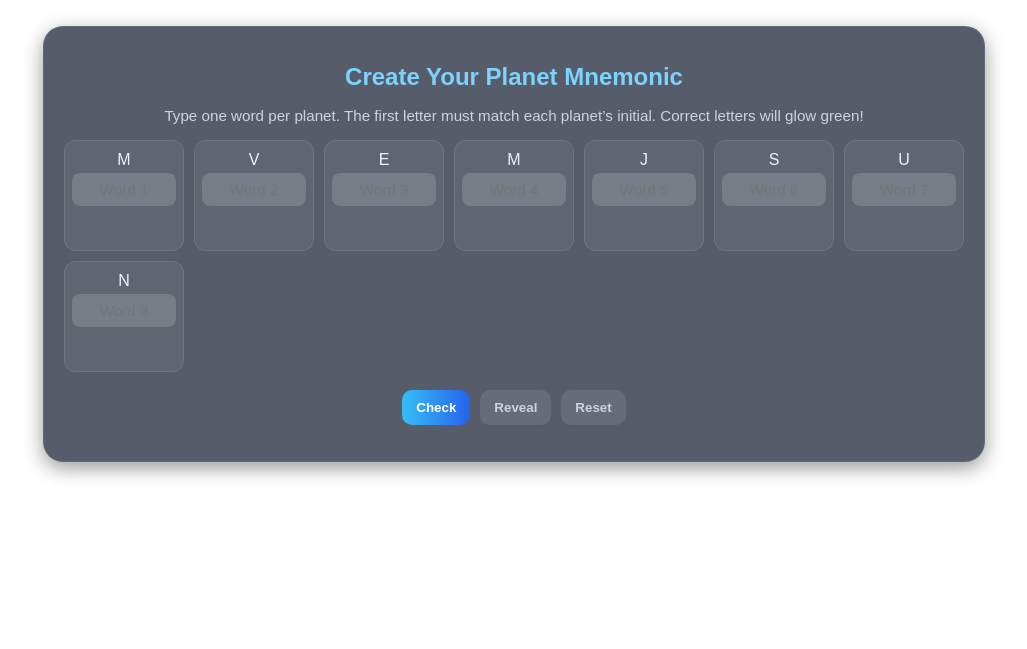
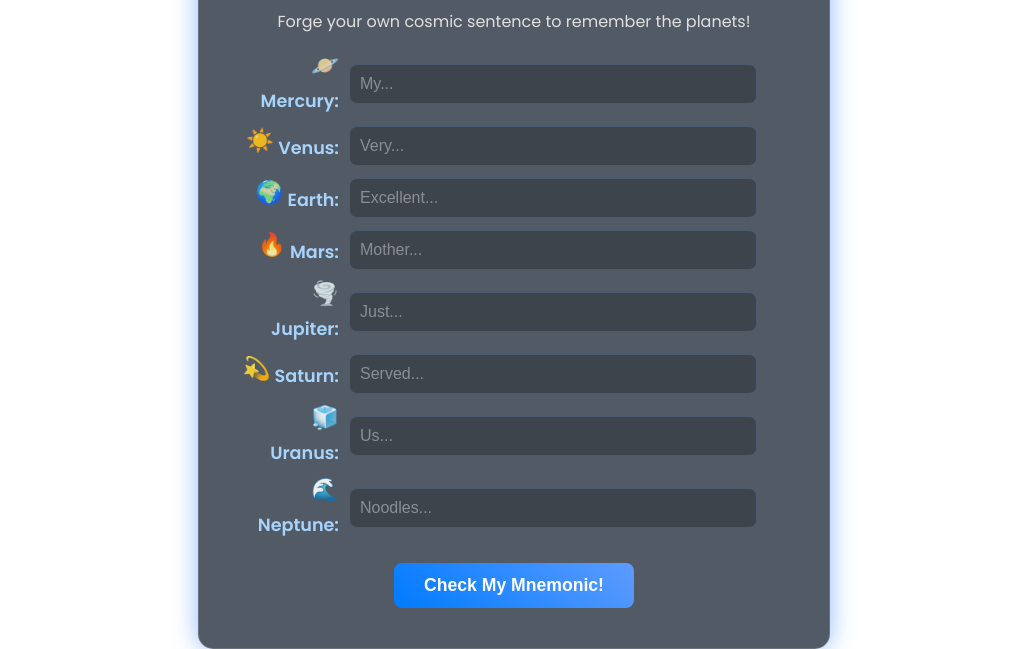
Before and after one commit to amal-projects-create/genially, a plain HTML site: page index.html in a window 1280 px wide. Shown: the part 156-805 px from the top of the page, without its empty margins (126-1153 px from the left). Drawn offline with Linux system fonts and the light colour scheme.

Commit message:
Update index.html

```diff
--- a/index.html
+++ b/index.html
@@ -1,235 +1,258 @@
-<!doctype html>
+<!DOCTYPE html>
 <html lang="en">
 <head>
-  <meta charset="utf-8" />
-  <meta name="viewport" content="width=device-width,initial-scale=1" />
-  <title>Planet Order — Mnemonic Builder</title>
+<meta charset="utf-8">
+<meta name="viewport" content="width=device-width, initial-scale=1.0">
+<title>Mnemonic Planet Order</title>
+<link rel="preconnect" href="https://fonts.googleapis.com">
+<link rel="preconnect" href="https://fonts.gstatic.com" crossorigin>
+<link href="https://fonts.googleapis.com/css2?family=Poppins:wght@400;600&display=swap" rel="stylesheet">
 <style>
+  :root {
+    --glow-color: #5d9bff;
+  }
+
   html, body {
-      width: 100%;
-      height: 100%;
     margin: 0;
     padding: 0;
+    height: 100%;
     background: transparent;
-      overflow: hidden;
-      font-family: 'Nunito', sans-serif;
-    }
-
-    body {
+    font-family: 'Poppins', sans-serif;
+    color: #e0e0e0;
     display: flex;
+    justify-content: center;
     align-items: center;
-      justify-content: center;
-      color: #eaf2ff;
   }
 
   .container {
     width: 95%;
-      max-width: 900px;
-      background: rgba(15, 23, 42, 0.7);
-      backdrop-filter: blur(10px);
-      border-radius: 20px;
-      border: 1px solid rgba(255, 255, 255, 0.08);
-      padding: 20px;
-      box-shadow: 0 6px 20px rgba(0, 0, 0, 0.4);
+    max-width: 550px;
+    margin: 1em auto;
+    padding: clamp(1em, 5vw, 2.5em);
+    background: rgba(25, 35, 50, 0.75);
+    border-radius: 15px;
+    border: 1px solid rgba(255, 255, 255, 0.15);
+    box-shadow: 0 0 15px rgba(0,0,0,0.4);
     text-align: center;
-      transform: scale(1);
-      transform-origin: center;
-      transition: transform 0.3s ease;
+    position: relative;
+    overflow: hidden;
+    animation: softGlow 6s ease-in-out infinite alternate;
   }
 
-    @media (max-width: 600px) {
-      .container { transform: scale(0.9); }
+  @keyframes softGlow {
+    0% { box-shadow: 0 0 12px rgba(93,155,255,0.4); }
+    100% { box-shadow: 0 0 25px rgba(93,155,255,0.7); }
   }
 
   h1 {
-      font-size: 1.5rem;
-      margin-bottom: 10px;
-      color: #7dd3fc;
+    font-size: clamp(1.5rem, 5vw, 2.2rem);
+    color: #fff;
+    text-shadow: 0 0 8px var(--glow-color);
+    margin-top: 0;
+    display: flex;
+    justify-content: center;
+    align-items: center;
+    gap: .3em;
   }
 
+  h1::before { content: '🚀'; }
+  h1::after { content: '🌟'; }
+
   p {
-      color: #cbd5e1;
-      font-size: 0.95rem;
-      margin-bottom: 16px;
+    font-size: clamp(0.8rem, 2.5vw, 1rem);
+    margin-top: 0.5em;
   }
 
-    .grid {
+  .planet-input-grid {
     display: grid;
-      grid-template-columns: repeat(auto-fit, minmax(120px, 1fr));
-      gap: 10px;
+    grid-template-columns: 1fr;
+    gap: 12px;
+    margin-top: 20px;
   }
 
-    .blank {
-      background: rgba(255, 255, 255, 0.05);
-      border: 1px solid rgba(255, 255, 255, 0.1);
-      border-radius: 12px;
-      padding: 10px;
+  .planet-input {
     display: flex;
-      flex-direction: column;
     align-items: center;
-      transition: background 0.3s ease, transform 0.2s ease;
+    justify-content: space-between;
+    transition: transform 0.2s ease;
   }
 
-    .blank:hover { transform: translateY(-3px); background: rgba(255, 255, 255, 0.1); }
-
-    input.word {
-      width: 90%;
-      padding: 8px;
-      margin-top: 4px;
-      border-radius: 8px;
-      border: none;
-      background: rgba(255,255,255,0.15);
-      color: #fff;
-      text-align: center;
-      outline: none;
-      font-size: 0.95rem;
-      transition: background 0.3s ease;
+  .planet-input:hover {
+    transform: scale(1.02);
   }
 
-    input.word:focus {
-      background: rgba(255,255,255,0.25);
+  .planet-name {
+    flex: 0 0 100px;
+    text-align: right;
+    margin-right: 10px;
+    font-weight: 600;
+    color: #a7d4fd;
+    font-size: clamp(0.9rem, 3vw, 1.1rem);
+  }
+
+  input[type="text"] {
+    flex: 1 1 auto;
+    padding: 10px;
+    background-color: rgba(0, 0, 0, 0.25);
+    border: 1px solid #4a5a70;
+    border-radius: 8px;
+    color: #fff;
+    font-size: clamp(0.9rem, 3vw, 1rem);
+    transition: all 0.3s ease;
+  }
+
+  input[type="text"]::placeholder {
+    color: rgba(255, 255, 255, 0.4);
+  }
+
+  input[type="text"]:focus {
+    outline: none;
+    border-color: var(--glow-color);
+    box-shadow: 0 0 8px var(--glow-color);
   }
 
   .indicator {
-      margin-top: 6px;
-      width: 28px;
-      height: 28px;
-      border-radius: 8px;
-      display: flex;
-      align-items: center;
-      justify-content: center;
-      font-weight: bold;
-      font-size: 1.1rem;
+    flex: 0 0 24px;
+    width: 24px;
+    height: 24px;
+    margin-left: 8px;
+    border-radius: 50%;
+    transition: all 0.3s ease;
+    font-size: 16px;
+    line-height: 24px;
+    text-align: center;
   }
 
-    .ok { background: rgba(16,185,129,0.2); color: #10b981; }
-    .bad { background: rgba(239,68,68,0.2); color: #ef4444; }
+  .correct {
+    background-color: #28a745;
+    box-shadow: 0 0 10px #28a745;
+    animation: pulseGreen 0.8s ease;
+  }
 
-    .buttons {
-      display: flex;
-      flex-wrap: wrap;
-      justify-content: center;
-      gap: 10px;
-      margin-top: 18px;
+  .wrong {
+    background-color: #dc3545;
+    box-shadow: 0 0 10px #dc3545;
+    animation: shake 0.4s ease;
+  }
+
+  @keyframes pulseGreen {
+    0% { transform: scale(1); }
+    50% { transform: scale(1.2); }
+    100% { transform: scale(1); }
+  }
+
+  @keyframes shake {
+    0%, 100% { transform: translateX(0); }
+    25% { transform: translateX(-3px); }
+    75% { transform: translateX(3px); }
   }
 
   button {
-      padding: 10px 14px;
-      border-radius: 10px;
+    padding: 12px 30px;
+    margin-top: 25px;
     border: none;
+    background: linear-gradient(45deg, #007bff, #5d9bff);
+    color: white;
+    border-radius: 8px;
+    cursor: pointer;
+    font-size: clamp(0.9rem, 3vw, 1.1rem);
     font-weight: 600;
-      cursor: pointer;
-      transition: transform 0.2s ease, background 0.3s ease;
+    transition: transform 0.2s ease, box-shadow 0.2s ease;
   }
 
-    .btn-check { background: linear-gradient(90deg, #38bdf8, #2563eb); color: #fff; }
-    .btn-reset, .btn-reveal { background: rgba(255,255,255,0.1); color: #cbd5e1; }
-    button:hover { transform: scale(1.05); }
-
-    .result {
-      margin-top: 16px;
-      font-size: 1rem;
-      color: #93c5fd;
+  button:hover {
+    transform: translateY(-2px);
+    box-shadow: 0 4px 15px rgba(93, 155, 255, 0.6);
   }
 
+  .correct::after, .wrong::after {
+    color: white;
+  }
+
+  .correct::after { content: '✔'; }
+  .wrong::after { content: '✖'; }
+
+  .decor {
+    font-size: 1.4rem;
+    display: inline-block;
+    animation: floaty 5s ease-in-out infinite alternate;
+    opacity: 0.9;
+  }
+
+  @keyframes floaty {
+    0% { transform: translateY(0); }
+    100% { transform: translateY(-6px); }
+  }
 </style>
 </head>
 <body>
 <div class="container">
-    <h1>Create Your Planet Mnemonic</h1>
-    <p>Type one word per planet. The first letter must match each planet’s initial. Correct letters will glow green!</p>
+  <h1>Stellar Mnemonic Creator</h1>
+  <p>Forge your own cosmic sentence to remember the planets!</p>
 
-    <div class="grid" id="blanks"></div>
-
-    <div class="buttons">
-      <button class="btn-check" id="checkBtn">Check</button>
-      <button class="btn-reveal" id="revealBtn">Reveal</button>
-      <button class="btn-reset" id="resetBtn">Reset</button>
+  <div class="planet-input-grid">
+    <div class="planet-input">
+      <span class="planet-name"><span class="decor">🪐</span> <b>M</b>ercury:</span>
+      <input type="text" id="planet1" placeholder="My...">
+      <span id="indicator1" class="indicator"></span>
+    </div>
+    <div class="planet-input">
+      <span class="planet-name"><span class="decor">☀️</span> <b>V</b>enus:</span>
+      <input type="text" id="planet2" placeholder="Very...">
+      <span id="indicator2" class="indicator"></span>
+    </div>
+    <div class="planet-input">
+      <span class="planet-name"><span class="decor">🌍</span> <b>E</b>arth:</span>
+      <input type="text" id="planet3" placeholder="Excellent...">
+      <span id="indicator3" class="indicator"></span>
+    </div>
+    <div class="planet-input">
+      <span class="planet-name"><span class="decor">🔥</span> <b>M</b>ars:</span>
+      <input type="text" id="planet4" placeholder="Mother...">
+      <span id="indicator4" class="indicator"></span>
+    </div>
+    <div class="planet-input">
+      <span class="planet-name"><span class="decor">🌪️</span> <b>J</b>upiter:</span>
+      <input type="text" id="planet5" placeholder="Just...">
+      <span id="indicator5" class="indicator"></span>
+    </div>
+    <div class="planet-input">
+      <span class="planet-name"><span class="decor">💫</span> <b>S</b>aturn:</span>
+      <input type="text" id="planet6" placeholder="Served...">
+      <span id="indicator6" class="indicator"></span>
+    </div>
+    <div class="planet-input">
+      <span class="planet-name"><span class="decor">🧊</span> <b>U</b>ranus:</span>
+      <input type="text" id="planet7" placeholder="Us...">
+      <span id="indicator7" class="indicator"></span>
+    </div>
+    <div class="planet-input">
+      <span class="planet-name"><span class="decor">🌊</span> <b>N</b>eptune:</span>
+      <input type="text" id="planet8" placeholder="Noodles...">
+      <span id="indicator8" class="indicator"></span>
+    </div>
   </div>
 
-    <div id="result" class="result"></div>
+  <button id="checkButton">Check My Mnemonic!</button>
 </div>
 
 <script>
-    const PLANETS = [
-      {name:'Mercury', letter:'M'},
-      {name:'Venus', letter:'V'},
-      {name:'Earth', letter:'E'},
-      {name:'Mars', letter:'M'},
-      {name:'Jupiter', letter:'J'},
-      {name:'Saturn', letter:'S'},
-      {name:'Uranus', letter:'U'},
-      {name:'Neptune', letter:'N'}
-    ];
-
-    const blanks = document.getElementById('blanks');
-    const checkBtn = document.getElementById('checkBtn');
-    const revealBtn = document.getElementById('revealBtn');
-    const resetBtn = document.getElementById('resetBtn');
-    const result = document.getElementById('result');
-
-    PLANETS.forEach((p, i) => {
-      const div = document.createElement('div');
-      div.className = 'blank';
-      div.innerHTML = `
-        <div>${p.letter}</div>
-        <input class="word" placeholder="Word ${i+1}" data-index="${i}">
-        <div class="indicator"></div>
-      `;
-      blanks.appendChild(div);
-    });
-
-    function normalize(str){
-      return str.trim().charAt(0).toUpperCase();
+  function checkAnswers() {
+    const planets = ['M', 'V', 'E', 'M', 'J', 'S', 'U', 'N'];
+    for (let i = 0; i < planets.length; i++) {
+      const inputEl = document.getElementById('planet' + (i + 1));
+      const indicatorEl = document.getElementById('indicator' + (i + 1));
+      const value = inputEl.value.trim();
+      indicatorEl.className = 'indicator';
+      if (!value) continue;
+      if (value[0].toUpperCase() === planets[i]) {
+        indicatorEl.classList.add('correct');
+      } else {
+        indicatorEl.classList.add('wrong');
       }
-
-    function check(){
-      let correct = 0;
-      const inputs = document.querySelectorAll('.word');
-      inputs.forEach((inp, i) => {
-        const first = normalize(inp.value);
-        const expected = PLANETS[i].letter;
-        const ind = inp.parentElement.querySelector('.indicator');
-        if (first === expected) {
-          ind.textContent = '✓';
-          ind.className = 'indicator ok';
-          correct++;
-        } else if (inp.value.trim() !== '') {
-          ind.textContent = '✕';
-          ind.className = 'indicator bad';
-        } else {
-          ind.textContent = '';
-          ind.className = 'indicator';
     }
-      });
-      result.textContent = `${correct}/${PLANETS.length} correct`;
   }
-
-    function reveal(){
-      const inputs = document.querySelectorAll('.word');
-      inputs.forEach((inp, i) => {
-        inp.value = PLANETS[i].name;
-        const ind = inp.parentElement.querySelector('.indicator');
-        ind.textContent = '✓';
-        ind.className = 'indicator ok';
-      });
-      result.textContent = 'All revealed!';
-    }
-
-    function reset(){
-      const inputs = document.querySelectorAll('.word');
-      inputs.forEach(inp => {
-        inp.value = '';
-        const ind = inp.parentElement.querySelector('.indicator');
-        ind.textContent = '';
-        ind.className = 'indicator';
-      });
-      result.textContent = '';
-    }
-
-    checkBtn.addEventListener('click', check);
-    revealBtn.addEventListener('click', reveal);
-    resetBtn.addEventListener('click', reset);
+  document.getElementById('checkButton').addEventListener('click', checkAnswers);
 </script>
 </body>
 </html>
```
Lines whose indentation alone changed are shown as unchanged.
